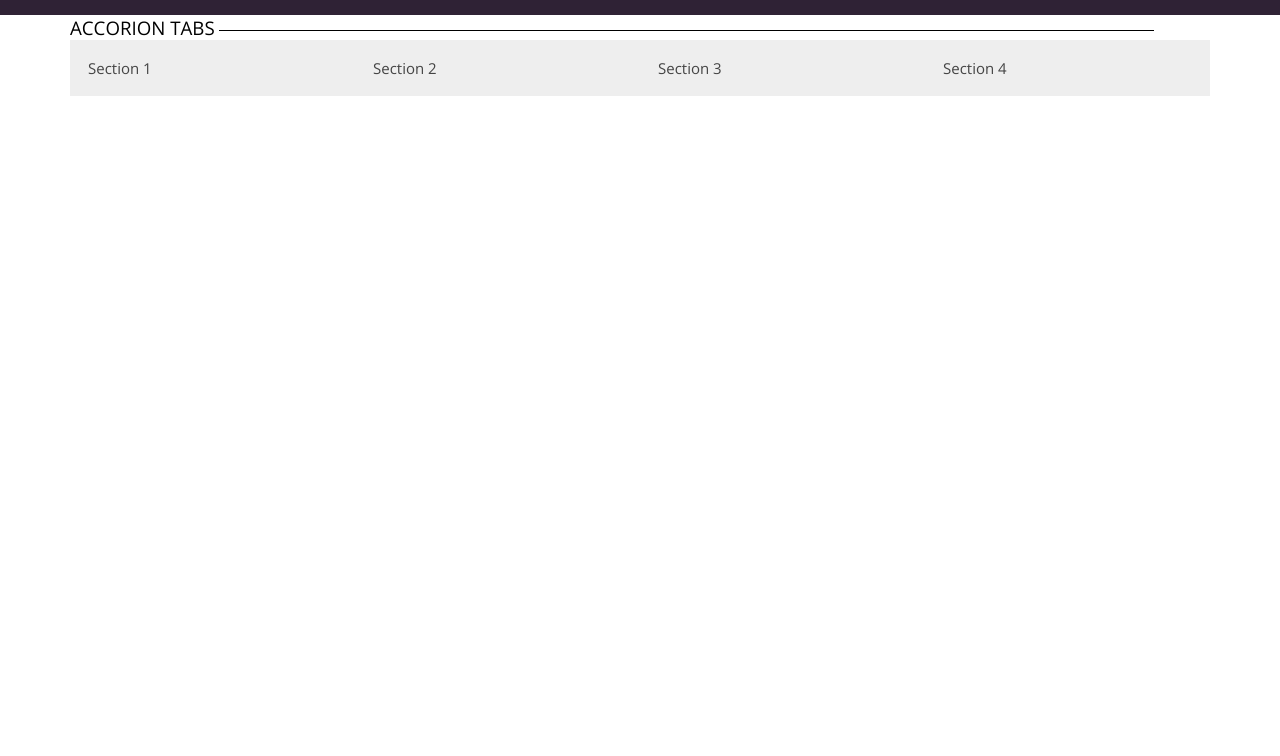
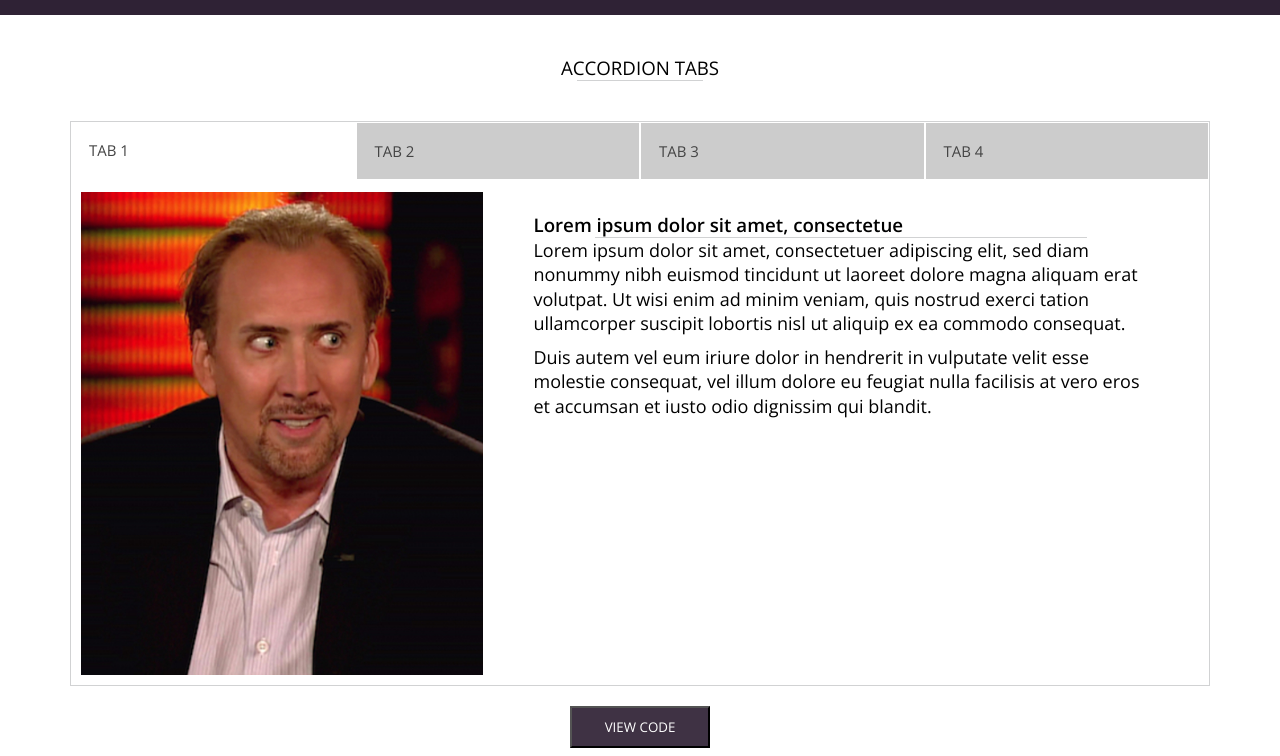
Before and after one commit to NikBorn/Pattrn-Party, a plain HTML site: page index.html in a window 1280 px wide. Shown: the part 44-800 px from the top of the page. Drawn offline with nearby package versions, Linux system fonts and the light colour scheme.

Commit message:
add accordions

```diff
--- a/index.html
+++ b/index.html
@@ -22,13 +22,13 @@
 
   <main>
     <article class='section-header'>
-      <h3 class='section-name'>ACCORION TABS</h3>
+      <h3 class='section-name'>ACCORDION TABS</h3>
       <div class='divider'></div>
     </article>
       <div class='main-content-container'>
 
-        <button class='accordion' id='ac1'>Section 1</button>
-        <div class="panel display-none" id='panel-1'>
+        <button class='accordion active' id='ac1'>TAB 1</button>
+        <div class="panel" id='panel-1'>
           <img class='accord-photo' src='./assets/500x600.jpg'>
           <div class='accord-main-content'>
             <h3>Lorem ipsum dolor sit amet, consectetue</h3>
@@ -43,7 +43,7 @@
           </div>
         </div>
 
-        <button class="accordion" id='ac2'>Section 2</button>
+        <button class="accordion" id='ac2'>TAB 2</button>
         <div class="panel display-none" id='panel-2'>
           <img class='accord-photo' src='./assets/300x400.jpg'>
           <div class='accord-main-content'>
@@ -54,7 +54,7 @@
           </div>
         </div>
 
-        <button class="accordion" id='ac3'>Section 3</button>
+        <button class="accordion" id='ac3'>TAB 3</button>
         <div class="panel display-none" id='panel-3'>
           <img class='accord-photo' src='./assets/500x600.jpg'>
           <div class='accord-main-content'>
@@ -65,7 +65,7 @@
           </div>
         </div>
 
-        <button class="accordion" id='ac4'>Section 4</button>
+        <button class="accordion" id='ac4'>TAB 4</button>
         <div class="panel display-none" id='panel-4'>
           <img class='accord-photo' src='./assets/500x600.jpg'>
           <div class='accord-main-content'>
@@ -75,8 +75,9 @@
             <p>Duis autem vel eum iriure dolor in hendrerit in vulputate velit esse molestie consequat, vel illum dolore eu feugiat nulla facilisis at vero eros et accumsan et iusto odio dignissim qui blandit.</p>
           </div>
         </div>
+      </div>
+<button class='view-code-btn' onclick="location.href='https://github.com/NikBorn/Pattrn-Party'" target="_blank">VIEW CODE</button>
 
-      </div>
   </main>
   <script src="https://ajax.googleapis.com/ajax/libs/jquery/3.1.1/jquery.min.js">
   </script>
--- a/styles.css
+++ b/styles.css
@@ -9,6 +9,10 @@
 
 main {
   margin: 0 70px;
+  display: flex;
+  flex-direction: column;
+  align-items: center;
+  /* justify-content: center; */
 }
 
 body {
@@ -33,6 +37,11 @@ p {
   font-size: 18px;
 }
 
+.section-header {
+  margin: 40px 0;
+  text-align: center;
+}
+
 .header-name {
   padding: 4px 10px 4px 0;
   float: right;
@@ -41,33 +50,43 @@ p {
 .main-content-container {
   display: flex;
   flex-direction: column;
+  width: 100%;
 }
 
 .accordion {
-  background-color: #eee;
+  background-color: #ccc;
   color: #444;
   cursor: pointer;
   padding: 18px;
   width: 100%;
-  border: none;
+  border: 1px solid #fff;
   text-align: left;
   outline: none;
   font-size: 15px;
   transition: 0.4s;
-  border-radius: none;
+  border-radius: 0;
 }
 
 .active,
 .accordion:hover {
-  background-color: #ccc;
+  background-color: #F2F2F2;
+  border: none;
+  border-bottom: none;
+}
+
+.main-content-container {
+  border: 1px solid #D1D2D3;
 }
 
 .panel {
-  /* padding: 0 18px; */
   background-color: white;
   display: block;
   overflow: hidden;
   transition: max-height 0.2s ease-out;
+}
+
+.accord-main-content {
+  padding: 10px;
 }
 
 .title-party {
@@ -86,16 +105,29 @@ p {
 
 .divider {
   height: 1px;
-  width: 82%;
-  border-bottom: 1px solid black;
+  width: 20%;
+  border-bottom: 1px solid #D1D2D3;
   margin: 0 auto;
-  display: inline-block;
+  display: block;
   border-collapse: collapse;
-  vertical-align: middle;
+}
+
+.accord-content-divider {
+  width: 100%;
+  margin: 10px 0;
 }
 
 .display-none {
   display: none;
+}
+
+.view-code-btn {
+  background-color: #3F3244;
+  border-radius: 0;
+  color: #fff;
+  padding: 10px 30px;
+  width: 140px;
+  margin-top: 20px;
 }
 
 @media screen and (min-width: 750px) {
@@ -106,24 +138,21 @@ p {
     position: absolute;
   }
 
+  .active,
+  .accordion:hover {
+    background-color: #ffffff;
+  }
+
   .panel {
     order: 2;
-    /* margin-top: 56px; */
-    /* border-left: 1px solid #666666;
-    border-right: 1px solid #666666;
-    border-bottom: 1px solid #666666; */
-    /* padding: 20px; */
-    /* vertical-align: middle; */
     display: flex;
+    padding: 10px;
   }
 
   .main-content-container {
     position: relative;
   }
 
-  #ac1 {
-    /* display: flex; */
-  }
   #ac2 {
     left: 25%;
   }
@@ -137,108 +166,32 @@ p {
   }
 
   .accord-photo {
-    height: auto;
-    /* width: 30%; */
+    height: 100%;
     max-width: 36%;
     justify-content: center;
     display: inline-block;
     max-height: 500px;
-    /* margin-top: 70px; */
-    /* margin-left: 20px; */
     margin-top: 60px;
   }
 
   .accord-main-content {
     display: inline-block;
     width: 66%;
-    text-align: ;
-    /* background-color: magenta; */
     padding: 50px 50px 20px 50px;
     margin-top: 30px;
+  }
+
+  .divider {
+    height: 1px;
+    width: 80%;
+    border-bottom: 1px solid #D1D2D3;
+    margin: 0 auto;
+    display: block;
+    border-collapse: collapse;
   }
 
   .display-none {
     display: none;
   }
 
-
 }
-
-
-/*
-
-
-
-
-
-
-
-
-.section-header {
-  margin: 50px 0;
-}
-
-++++++++Accordion Tab Styling+++++++++++
-
-.accord-tabs-container {
-  display: flex;
-  border-collapse: collapse;
-}
-
-
-
-.accord-tab {
-  height: 60px;
-  display: inline-block;
-  width: 25%;
-  border-bottom: 1px solid #666666;
-  border-right: 1px solid #FFFFFF;
-  background-color: #F2F2F2;
-}
-
-.accord-tab:last-of-type {
-  border-right: none;
-}
-
-.accord-tab-selected {
-  border: 1px solid #666666;
-  border-bottom: none;
-  background-color: #FFFFFF;
-}
-
-.accord-main {
-  border-left: 1px solid #666666;
-  border-right: 1px solid #666666;
-  border-bottom: 1px solid #666666;
-  padding: 20px;
-  vertical-align: middle;
-  display: flex;
-}
-
-.accord-tab-selected#acTab4 {
-  border-right: 1px solid #666666;
-}
-
-++++++ card styling +++++++++
-
-.accord-photo {
-  width: 32%;
-  justify-content: center;
-  display: inline-block;
-  max-height: 400px;
-}
-
-.accord-main-content {
-  display: inline-block;
-  width: 66%;
-  text-align:;
-  padding: 50px;
-}
-
-.accord-content-divider {
-  width: 100%;
-}
-
-++++++++DISPLAY NONE!!!!++++++++++
-
-*/
```
Also changed, not shown: scripts.js (line endings or trailing spaces).
